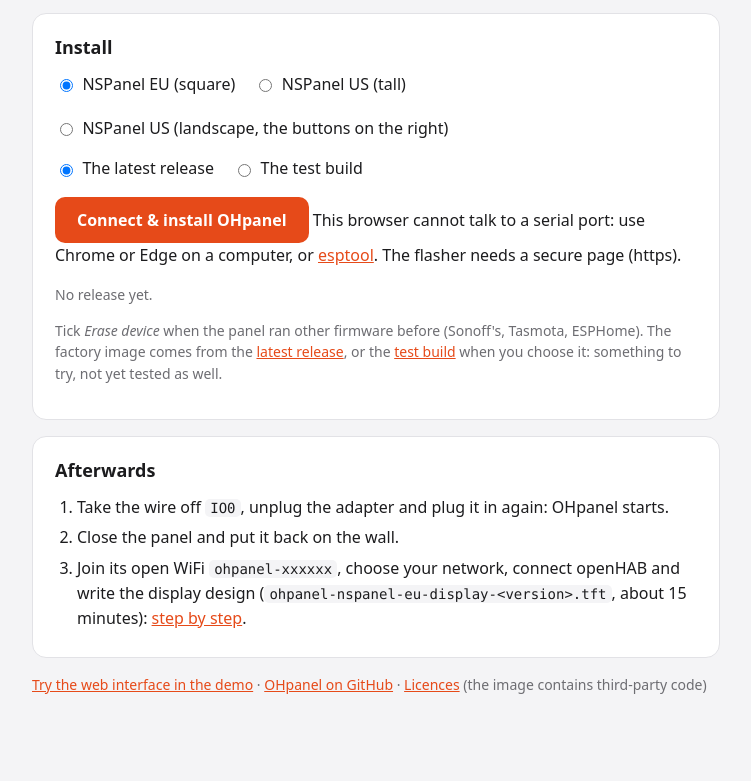
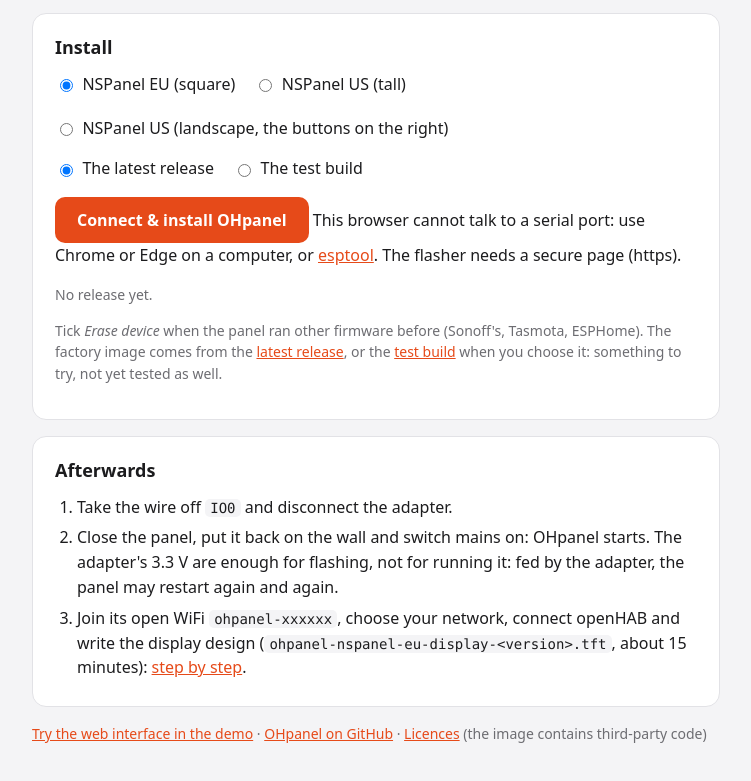
Before and after one commit to bruestel/ohpanel, a plain HTML site: page site/flash/index.html in a window 1280 px wide. Shown: the part 413-1194 px from the top of the page, without its empty margins (264-1015 px from the left). Drawn offline with Linux system fonts and the light colour scheme.

Commit message:
After flashing the panel runs mounted, on mains (GitHub #11): the serial adapter's 3.3 V are enough for flashing, not once the WiFi starts, and a panel fed by it may restart again and again. The install guide and the browser flasher's last steps say so; the display design is written on mains

```diff
--- a/site/flash/index.html
+++ b/site/flash/index.html
@@ -85,8 +85,9 @@ a{color:var(--accent)}
   <div class="card">
     <h2>Afterwards</h2>
     <ol>
-      <li>Take the wire off <code>IO0</code>, unplug the adapter and plug it in again: OHpanel starts.</li>
-      <li>Close the panel and put it back on the wall.</li>
+      <li>Take the wire off <code>IO0</code> and disconnect the adapter.</li>
+      <li>Close the panel, put it back on the wall and switch mains on: OHpanel starts. The adapter's 3.3&nbsp;V are
+        enough for flashing, not for running it: fed by the adapter, the panel may restart again and again.</li>
       <li>Join its open WiFi <code>ohpanel-xxxxxx</code>, choose your network, connect openHAB and write the display
         design (<code id="tftName">ohpanel-nspanel-eu-display-&lt;version&gt;.tft</code>, about 15 minutes):
         <a href="https://github.com/bruestel/ohpanel/blob/main/docs/install.md#join-your-wifi">step by step</a>.</li>
```
Also changed, not shown: 1 other file.
